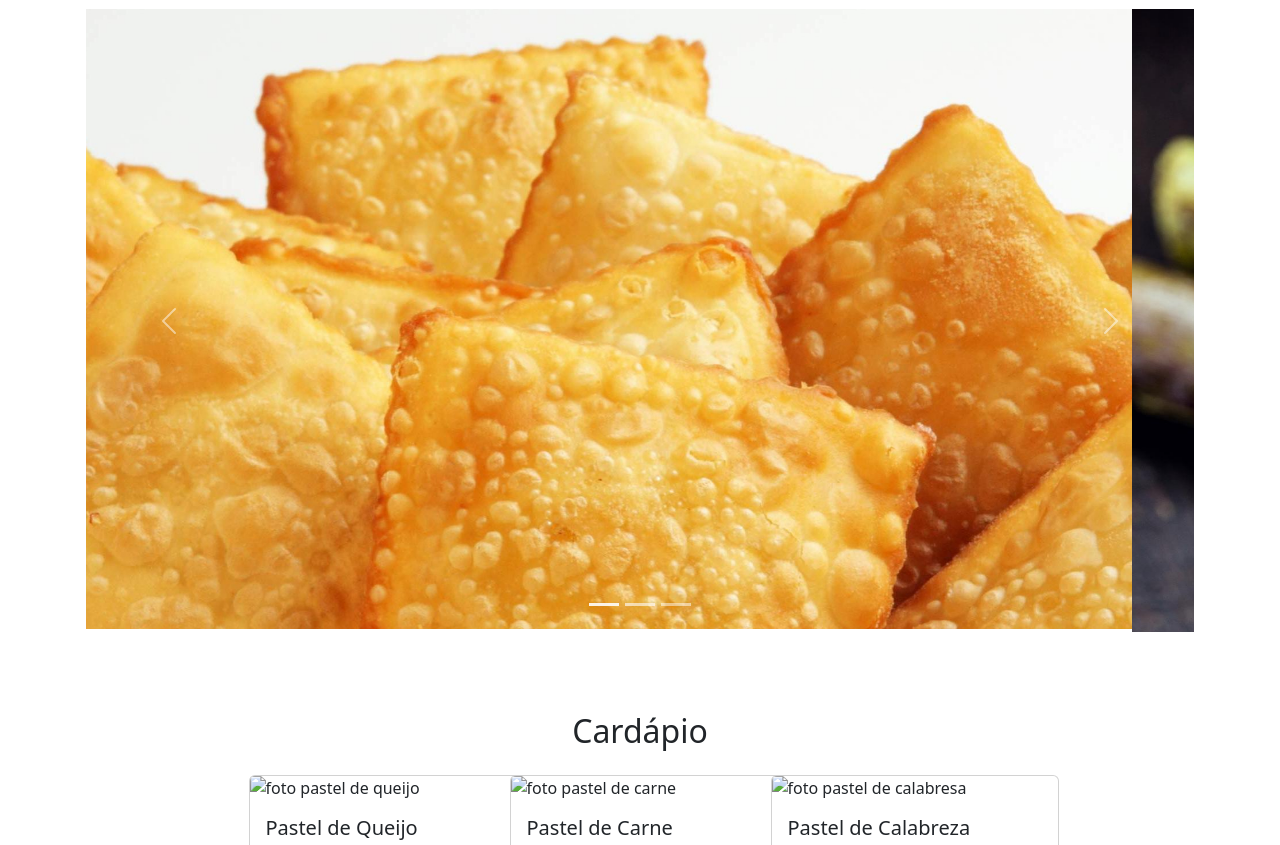
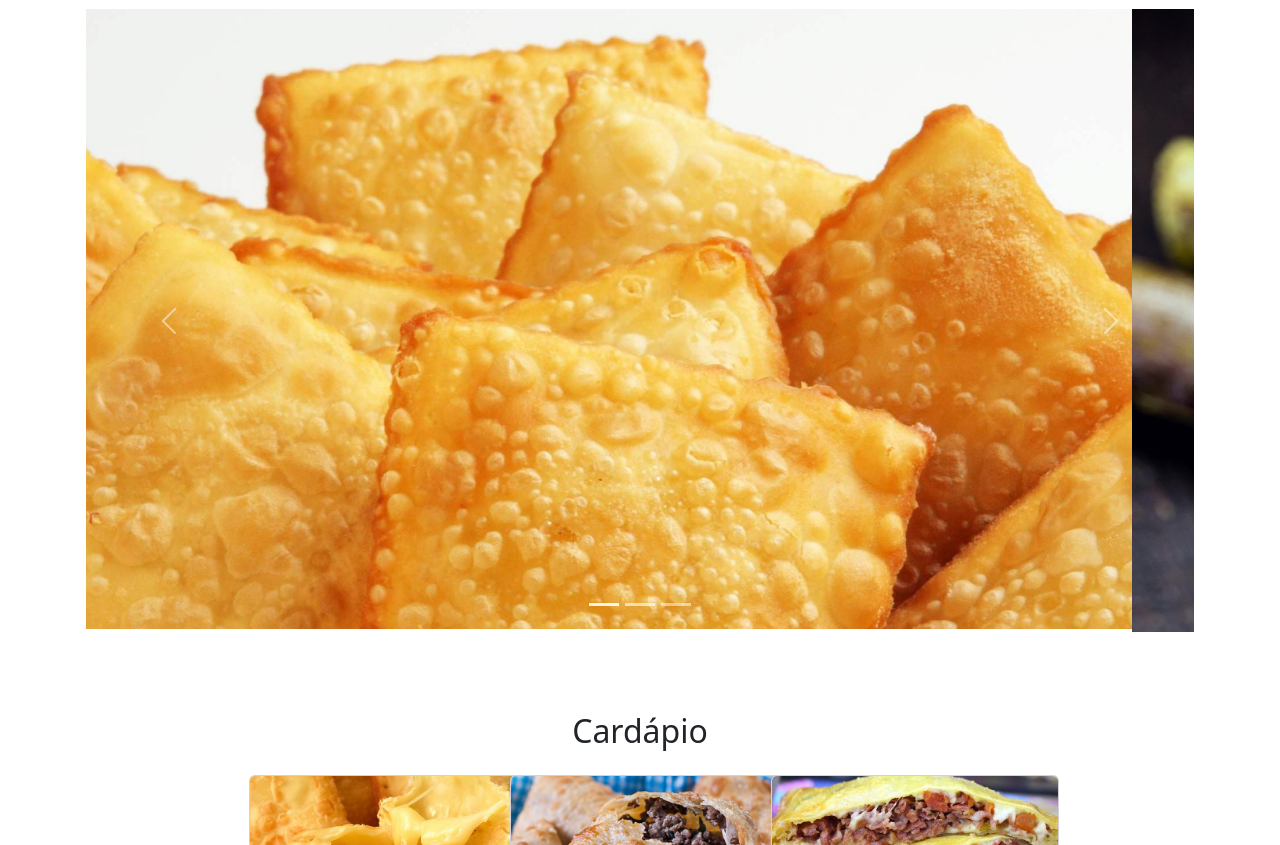
Before and after one commit to danillosales/Front-End-Checkpoint-2, a plain HTML site: page index.html in a window 1280 px wide. Shown: the part 63-908 px from the top of the page. Drawn offline with nearby package versions, Linux system fonts and the light colour scheme; the site is published under a folder, as on GitHub Pages, so addresses that start at the root find nothing.

Commit message:
fix: imagens do cardápio

```diff
--- a/index.html
+++ b/index.html
@@ -138,7 +138,7 @@
 
                     <div class="col-sm-12 col-md-4 col-lg-3">
                         <div class="card" style="width: 18rem; height: 23rem;">
-                            <img src="/imgs/pastel de queijo.jpg" class="card-img-top" alt="foto pastel de queijo">
+                            <img src="./imgs/pastel de queijo.jpg" class="card-img-top" alt="foto pastel de queijo">
                             <div class="card-body">
                               <h5 class="card-title">Pastel de Queijo</h5>
                               <p class="card-text">Pastel de queijo crocante e dourado, recheado com uma generosa porção de queijo derretido e cremoso.</p>
@@ -148,7 +148,7 @@
                     </div>
                     <div class="col-sm-12 col-md-4 col-lg-3">
                         <div class="card" style="width: 18rem; height: 23rem;">
-                            <img src="/imgs/pastel de carne.jpg" class="card-img-top" alt="foto pastel de carne">
+                            <img src="./imgs/pastel de carne.jpg" class="card-img-top" alt="foto pastel de carne">
                             <div class="card-body">
                               <h5 class="card-title">Pastel de Carne</h5>
                               <p class="card-text">Pastel de carne suculento e dourado, envolvendo um recheio generoso de carne moída temperada.</p>
@@ -158,7 +158,7 @@
                     </div>
                     <div class="col-sm-12 col-md-4 col-lg-3">
                         <div class="card" style="width: 18rem; height: 23rem;">
-                            <img src="/imgs/pastel de calabreza.jpg" class="card-img-top" alt="foto pastel de calabresa">
+                            <img src="./imgs/pastel de calabreza.jpg" class="card-img-top" alt="foto pastel de calabresa">
                             <div class="card-body">
                               <h5 class="card-title">Pastel de Calabreza</h5>
                               <p class="card-text"> Um pastel de calabresa crocante e deliciosamente recheado, com o sabor intenso e picante da calabresa defumada.</p>
```
